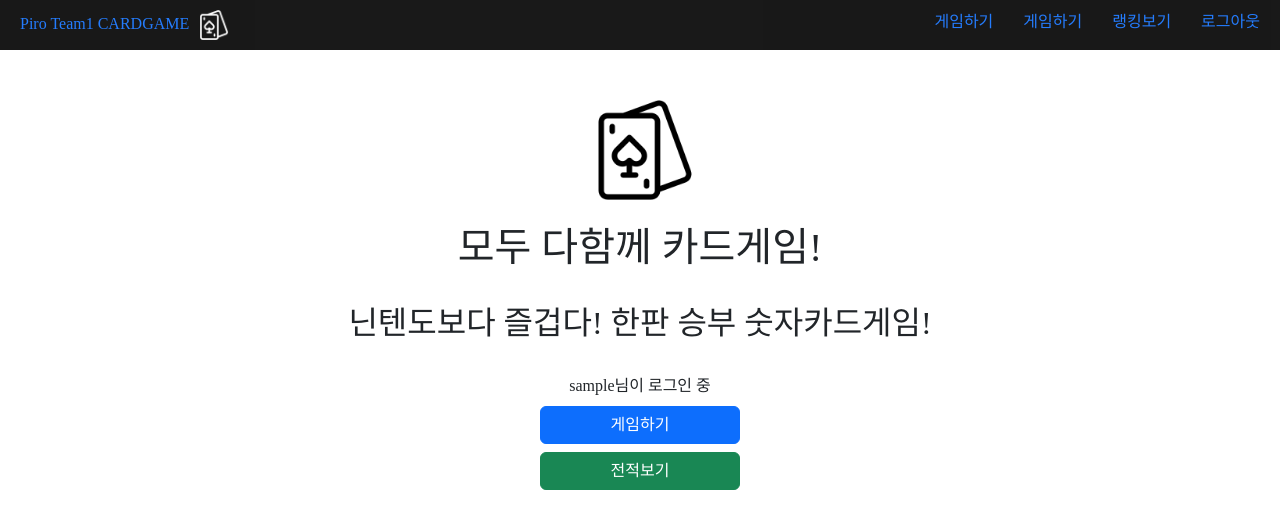
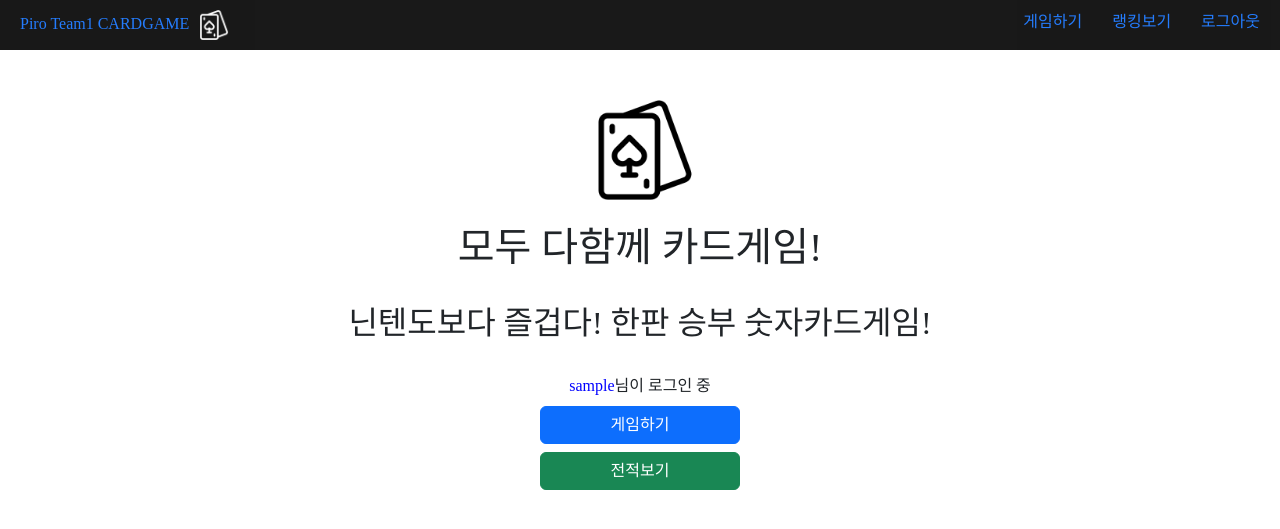
Before and after one commit to mikio999/Piro19_CardGame_01, a Django app: page / in a window 1280 px wide. Shown: the top 529 px of the page. Run offline with Django 4.2, Linux system fonts and the light colour scheme; the visitor is signed in with stand-in values (Sample User, id 1); some web fonts are replaced.

Commit message:
[fix] nav 중복 해결

```diff
--- a/server/apps/games/models.py
+++ b/server/apps/games/models.py
@@ -21,3 +21,5 @@ class Game(models.Model):
     result=models.IntegerField(default=0) # 게임에서 얻은 점수
     my_card=models.IntegerField(default=0)
     player_card=models.IntegerField(default=0)
+
+print(Player.user)
--- a/server/templates/games/main.html
+++ b/server/templates/games/main.html
@@ -7,7 +7,7 @@
     <h1 class="mt-4">모두 다함께 카드게임!</h1></br>
     <h2>닌텐도보다 즐겁다! 한판 승부 숫자카드게임!</h2>
     {% if user.is_authenticated %}
-    <div class="mt-4">{{user.username}}님이 로그인 중</div>
+    <div class="mt-4"><span style="color:blue; font-family: MaplestoryOTFBold">{{user.username}}</span>님이 로그인 중</div>
     <a
       href="/game/attack"
       class="btn btn-primary mt-2"
--- a/server/templates/games/nav.html
+++ b/server/templates/games/nav.html
@@ -22,7 +22,6 @@
       /></a>
       <ul>
         {% if user.is_authenticated %}
-        <a href="/"> <li>게임하기</li></a>
         <a href="/game/attack"> <li>게임하기</li></a>
         <a href="/rankings"> <li>랭킹보기</li></a>
         <a href="/logout"> <li>로그아웃</li></a>
```
